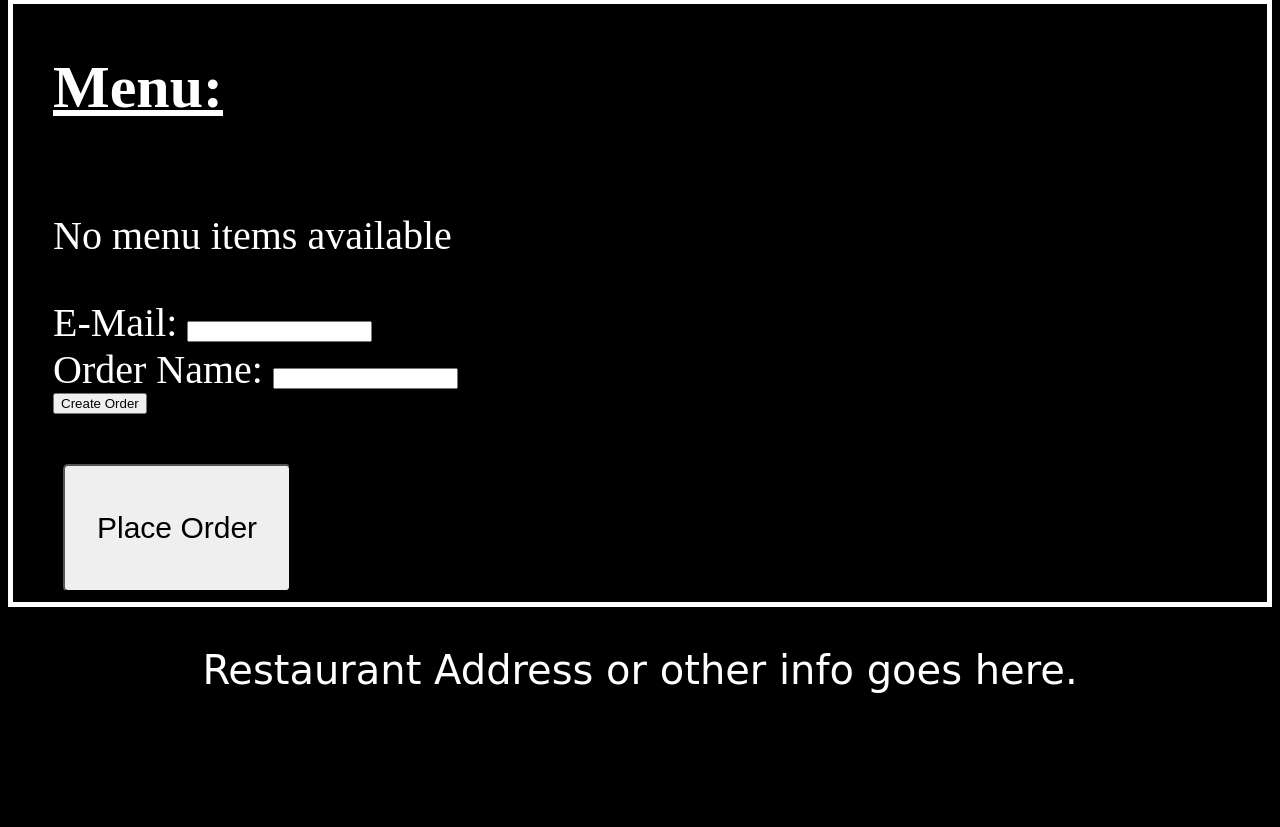
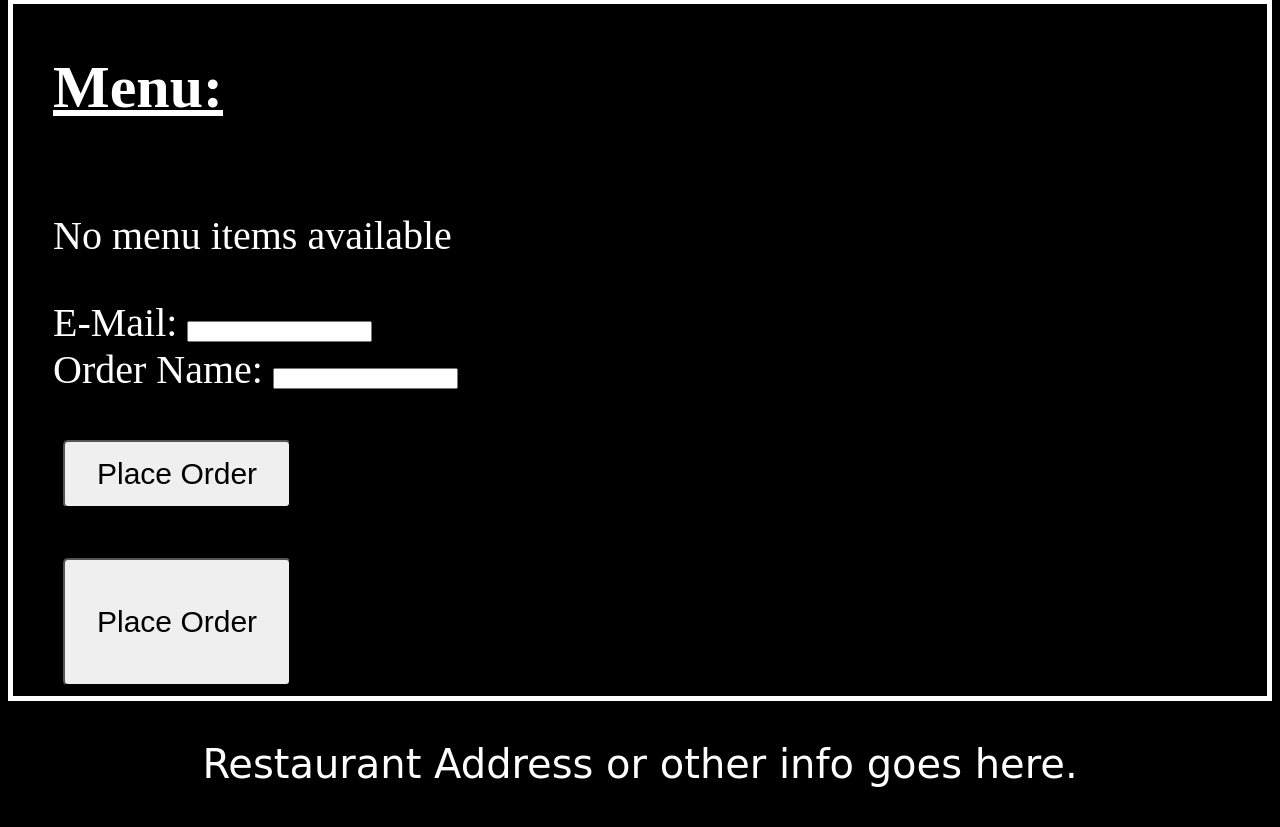
Before and after one commit to Kardbord/us-burger, a Django app: page /customerMenu/ in a window 1280 px wide. Shown: the part 250-1077 px from the top of the page. Before the commit the page ends 943 px from the top, so only its background shows below. Run offline with Django 3.2, Linux system fonts and the light colour scheme; data that the repository does not hold is empty.

Commit message:
Tanner W: Changed the input button to a regular button

```diff
--- a/restaurant/templates/restaurant/customerMenu.html
+++ b/restaurant/templates/restaurant/customerMenu.html
@@ -49,8 +49,11 @@
 
 				<form>
 					E-Mail: <input type="email" name="email"><br>
-					Order Name: <input type="text" name="orderName"><br>
-					<input type="submit" value="Create Order">
+					Order Name: <input type="text" name="orderName"><br><br>
+
+					<a href="{% url 'restaurant:customerOrder' %}">
+						<button type="submit">Place Order</button>
+					</a>
 				</form>
 
 
```
